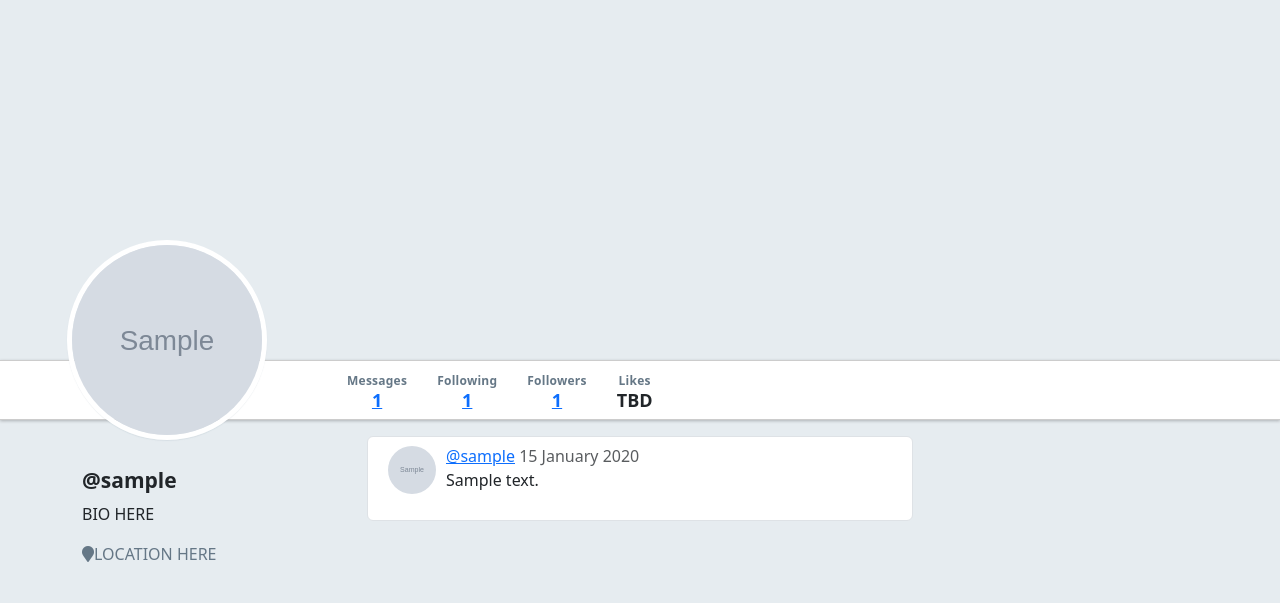
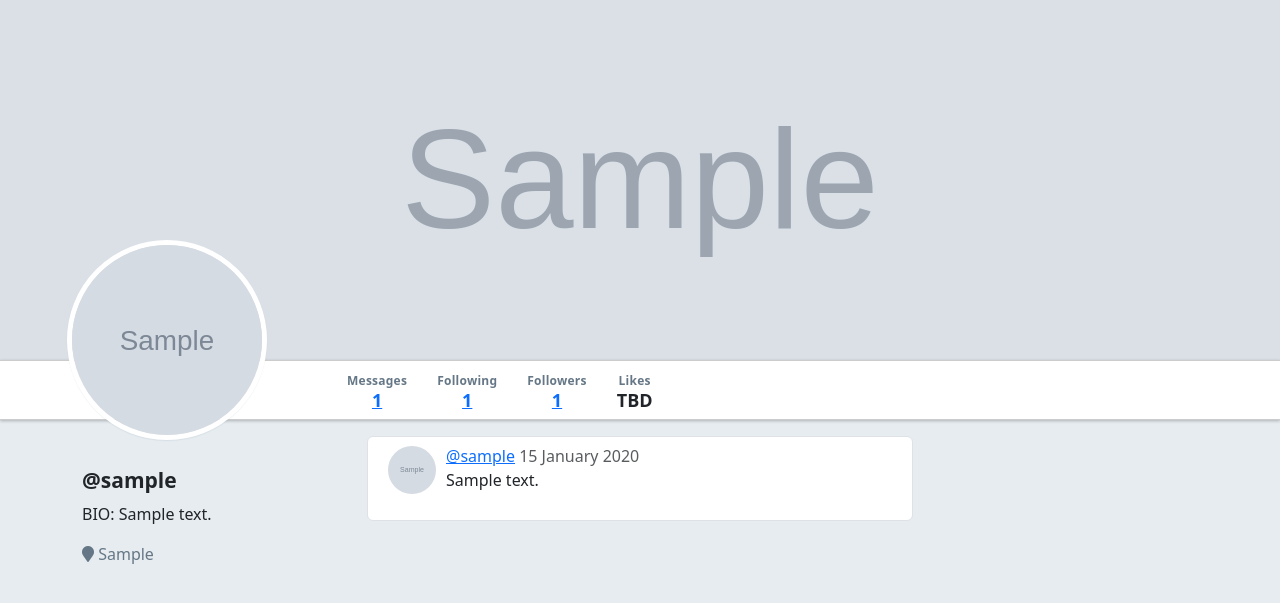
Before and after one commit to proximac3/twitter-lone-warbler, a Flask app: page /users/1 in a window 1280 px wide. Shown: the part 46-649 px from the top of the page. Run offline with Flask 2, Linux system fonts and the light colour scheme; tables that the repository leaves empty hold one stand-in row (values such as "Sample post"); grey boxes marked "Sample" are stand-in pictures; some libraries are stand-ins or nearby versions.

Commit message:
add user bio, location and header image

```diff
--- a/static/stylesheets/style.css
+++ b/static/stylesheets/style.css
@@ -541,3 +541,11 @@ p.card-bio {
 .message-404 .form-inline input {
   flex: 1;
 }
+
+
+/* Header image resizing */
+#header_image{
+  width: 100%;
+  height: 100%;
+  overflow: hidden;
+}
--- a/templates/users/detail.html
+++ b/templates/users/detail.html
@@ -2,7 +2,9 @@
 
 {% block content %}
 
-<div id="warbler-hero" class="full-width"></div>
+<div id="warbler-hero" class="full-width">
+  <img src="{{user.header_image_url}}" alt="Header Image" id="header_image">
+</div>
 <img src="{{ user.image_url }}" alt="Image for {{ user.username }}" id="profile-avatar">
 <div class="row full-width">
   <div class="container">
@@ -58,8 +60,8 @@
 <div class="row">
   <div class="col-sm-3">
     <h4 id="sidebar-username">@{{ user.username }}</h4>
-    <p>BIO HERE</p>
-    <p class="user-location"><span class="fa fa-map-marker"></span>LOCATION HERE</p>
+    <p>BIO: {{user.bio}}</p>
+    <p class="user-location"><span class="fa fa-map-marker"></span> {{ user.location}}</p>
   </div>
 
   {% block user_details %}
```
